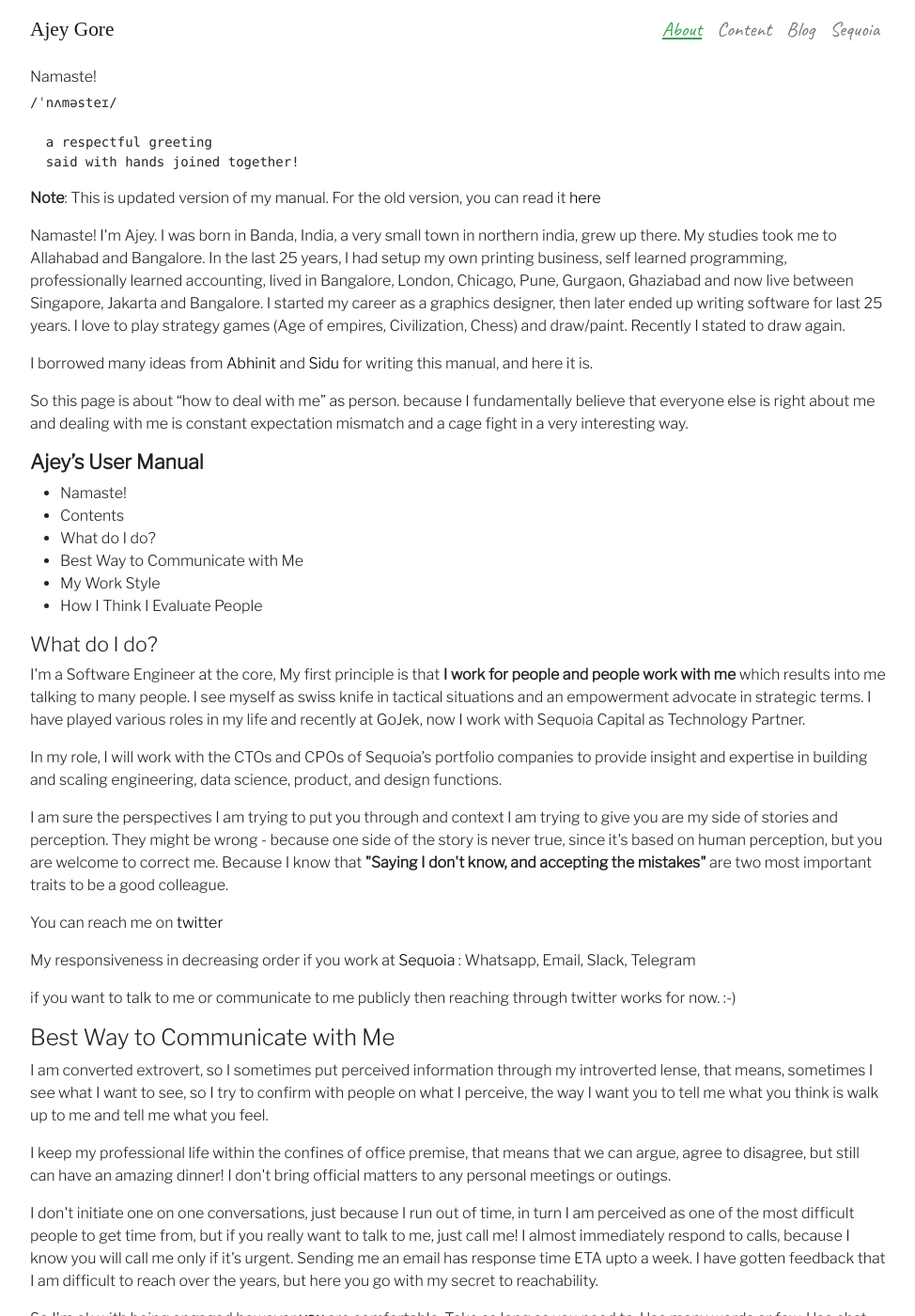
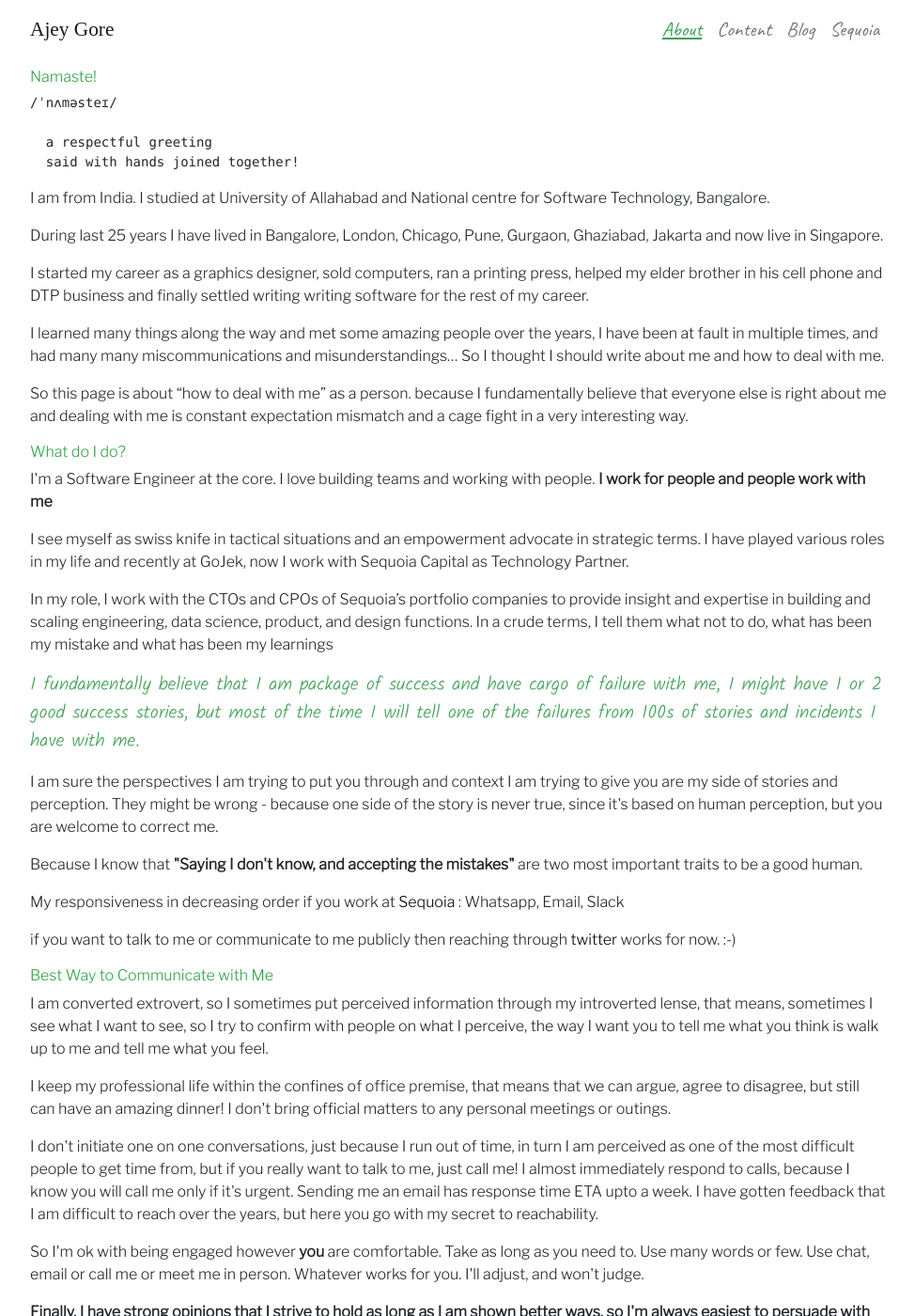
Before and after one commit to ajeygore/ajeygore.github.com, a Jekyll site: the page built from about.md, in a window 1280 px wide and 1400 px high. Shown: the whole window at 94% size, without its empty margins (152-1126 px from the left). Built offline with Jekyll 4.4.1, drawn with Linux system fonts in a browser that asks for light colours; some web fonts are replaced.

Commit message:
about writeup

````diff
--- a/_includes/navbar.html
+++ b/_includes/navbar.html
@@ -1,11 +1,11 @@
-<nav class="navbar container navbar-expand-lg navbar-light bg-white fixed-top rounded" aria-label="Eleventh navbar example">
+<nav class="navbar container navbar-expand-lg navbar-light bg-white fixed-top rounded">
   <div class="container-fluid">
     <a class="navbar-brand name-header" href="/">Ajey Gore</a>
-    <button class="navbar-toggler collapsed" type="button" data-bs-toggle="collapse" data-bs-target="#navbarsExample09" aria-controls="navbarsExample09" aria-expanded="false" aria-label="Toggle navigation">
+    <button class="navbar-toggler collapsed" type="button" data-bs-toggle="collapse" data-bs-target="#navbars_home" aria-controls="navbars_home" aria-expanded="false" aria-label="Toggle navigation">
       <span class="navbar-toggler-icon"></span>
     </button>
 
-    <div class="navbar-collapse collapse menu-item mr-md-3" id="navbarsExample09" style="">
+    <div class="navbar-collapse collapse menu-item mr-md-3" id="navbars_home" style="">
       <ul class="navbar-nav ms-auto mb-2 mb-lg-0">
         {% for item in site.data.navigation %}
         <li class="nav-item">
--- a/about.md
+++ b/about.md
@@ -16,49 +16,39 @@
   said with hands joined together!
 ```
 
-__Note__: This is updated version of my manual. For the old version, you can read it [here](/readme-gojek)
+I am from India. I studied at University of Allahabad and National centre for Software Technology, Bangalore.
 
-Namaste! I&#39;m Ajey. I was born in Banda, India, a very small town in northern india, grew up there. My studies took me to Allahabad and Bangalore.
-In the last 25 years, I had setup my own printing business, self learned programming, professionally learned accounting,
-lived in Bangalore, London, Chicago, Pune, Gurgaon, Ghaziabad and now live between Singapore, Jakarta and Bangalore.
-I started my career as a graphics designer, then later ended up writing software for last 25 years. I love to play strategy games (Age of empires, Civilization, Chess) and draw/paint. Recently I stated to draw again.
+During last 25 years I have lived in Bangalore, London, Chicago, Pune, Gurgaon, Ghaziabad, Jakarta and now live in Singapore.
+
+I started my career as a graphics designer, sold computers, ran a printing press, helped my elder brother in his cell phone and DTP business and finally settled writing writing software for the rest of my career.
+
+I learned many things along the way and met some amazing people over the years, I have been at fault in multiple times, and had many many miscommunications and misunderstandings... So I thought I should write about me and how to deal with me.
 
 
-I borrowed many ideas from [Abhinit](https://twitter.com/abhinitial){:target="_blank"}
-and [Sidu](https://twitter.com/ponnappa){:target="_blank"} for writing this manual, and here it is.
+So this page is about "how to deal with me" as a person. because I fundamentally believe that everyone else is right about me and dealing with me is constant expectation mismatch and a cage fight in a very interesting way.
 
-So this page is about "how to deal with me" as person. because I fundamentally believe that everyone else is right about me
-and dealing with me is constant expectation mismatch and a cage fight in a very interesting way.
 
-## __Ajey's User Manual__
+###### What do I do?
 
-* Namaste!
-* Contents
-* What do I do?
-* Best Way to Communicate with Me
-* My Work Style
-* How I Think I Evaluate People
+I&#39;m a Software Engineer at the core. I love building teams and working with people.  **I work for people and people work with me**
 
-## What do I do?
+I see myself as swiss knife in tactical situations and an empowerment advocate in strategic terms.  I have played various roles in my life and recently at GoJek, now I work with Sequoia Capital as Technology Partner.
 
-I&#39;m a Software Engineer at the core, My first principle is that **I work for people and people work with me**
-which results into me talking to many people.
-I see myself as swiss knife in tactical situations and an empowerment advocate in strategic terms.
-I have played various roles in my life and recently at GoJek, now I work with Sequoia Capital as Technology Partner.
+In my role, I  work with the CTOs and CPOs of Sequoia’s portfolio companies to provide insight and expertise in building and scaling engineering, data science, product, and design functions. In a crude terms, I tell them what not to do, what has been my mistake and what has been my learnings
 
-In my role, I will work with the CTOs and CPOs of Sequoia’s portfolio companies to provide insight and expertise in building and scaling engineering, data science, product, and design functions.
+<blockquote class="blockquote">
+I fundamentally believe that I am package of success and have cargo of failure with me, I might have 1 or 2 good success stories, but most of the time I will tell one of the failures from 100s of stories and incidents I have with me.
+</blockquote>
 
-I am sure the perspectives I am trying to put you through and context I am trying to give you are my side of stories and perception.
-They might be wrong - because one side of the story is never true, since it&#39;s based on human perception, but you are welcome to correct me.
-Because I know that **&quot;Saying I don&#39;t know, and accepting the mistakes&quot;** are two most important traits to be a good colleague.
+I am sure the perspectives I am trying to put you through and context I am trying to give you are my side of stories and perception. They might be wrong - because one side of the story is never true, since it&#39;s based on human perception, but you are welcome to correct me.
 
-You can reach me on [twitter](https://twitter.com/ajeygore){:target="_blank"}
+Because I know that **&quot;Saying I don&#39;t know, and accepting the mistakes&quot;** are two most important traits to be a good human.
 
-My responsiveness in decreasing order if you work at [Sequoia](http://sequoiacap.com/){:target="_blank"} : Whatsapp, Email, Slack, Telegram
+My responsiveness in decreasing order if you work at [Sequoia](http://sequoiacap.com/){:target="_blank"} : Whatsapp, Email, Slack
 
-if you want to talk to me or communicate to me publicly then reaching through twitter works for now. :-)
+if you want to talk to me or communicate to me publicly then reaching through [twitter](https://twitter.com/ajeygore){:target="_blank"} works for now. :-)
 
-#### Best Way to Communicate with Me
+###### Best Way to Communicate with Me
 
 I am converted extrovert, so I sometimes put perceived information through my introverted lense, that means, sometimes I see what I want to see,
 so I try to confirm with people on what I perceive, the way I want you to tell me what you think is walk up to me and tell me what you feel.
@@ -78,7 +68,7 @@
 **Finally, I have strong opinions that I strive to hold as long as I am shown better ways, so I&#39;m always easiest to persuade with logic and always ready to learn, I always look for traits in people who come with problem &amp; solutions with it, always give me options to choose from and always tell their opinions on something before seeking mine.**
 
 
-#### My Work Style
+###### My Work Style
 
 I really enjoy working on complex strategic product problems involving software engineering, design, data science or scaling.
 
@@ -96,7 +86,7 @@
 As a consequence I work more effectively with people with whom I can
 [straight-talk](https://www.ribbonfarm.com/2009/11/11/the-gervais-principle-ii-posturetalk-powertalk-babytalk-and-gametalk/){:target="_blank"}.
 
-#### How I Think I Evaluate People
+###### How I Think I Evaluate People
 
 Evaluating performance is often the largest part of a leaders&#39; responsibilities.
 
--- a/assets/css/override.css
+++ b/assets/css/override.css
@@ -53,9 +53,6 @@
   cursor: pointer;
 }
 
-a:active {
-  background-color: black;
-}
 
 a:visited {
 }
@@ -68,6 +65,9 @@
   color: #3EA055;
 }
 
+h6 {
+  color: #2DA044;
+}
 
 h2 {
   font-size: 16pt;
@@ -77,7 +77,6 @@
   font-size: 12pt;
   min-height: 75rem;
   padding-top: 4.5rem;
-
 }
 
 b {
````
Also changed, not shown: 1 other file.
